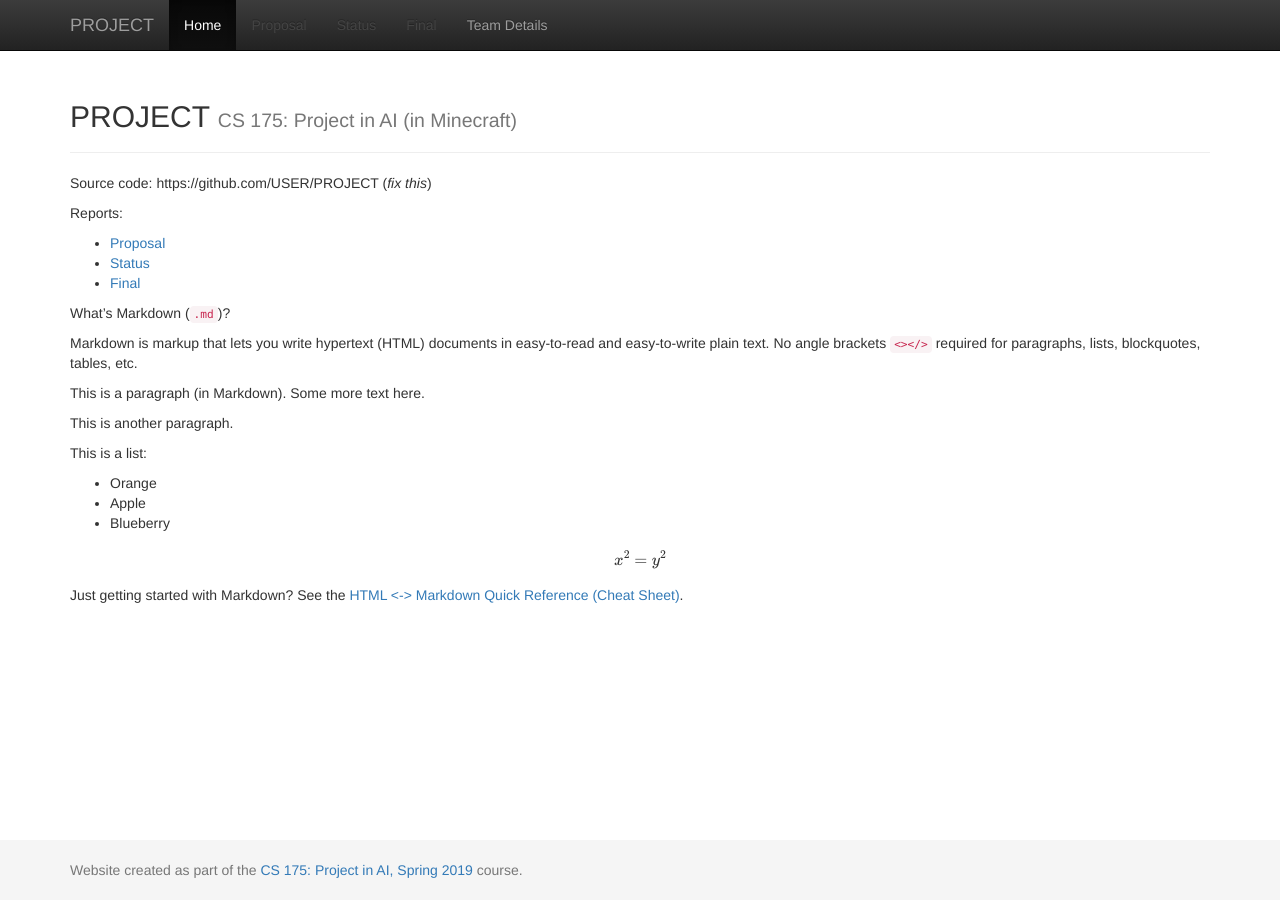
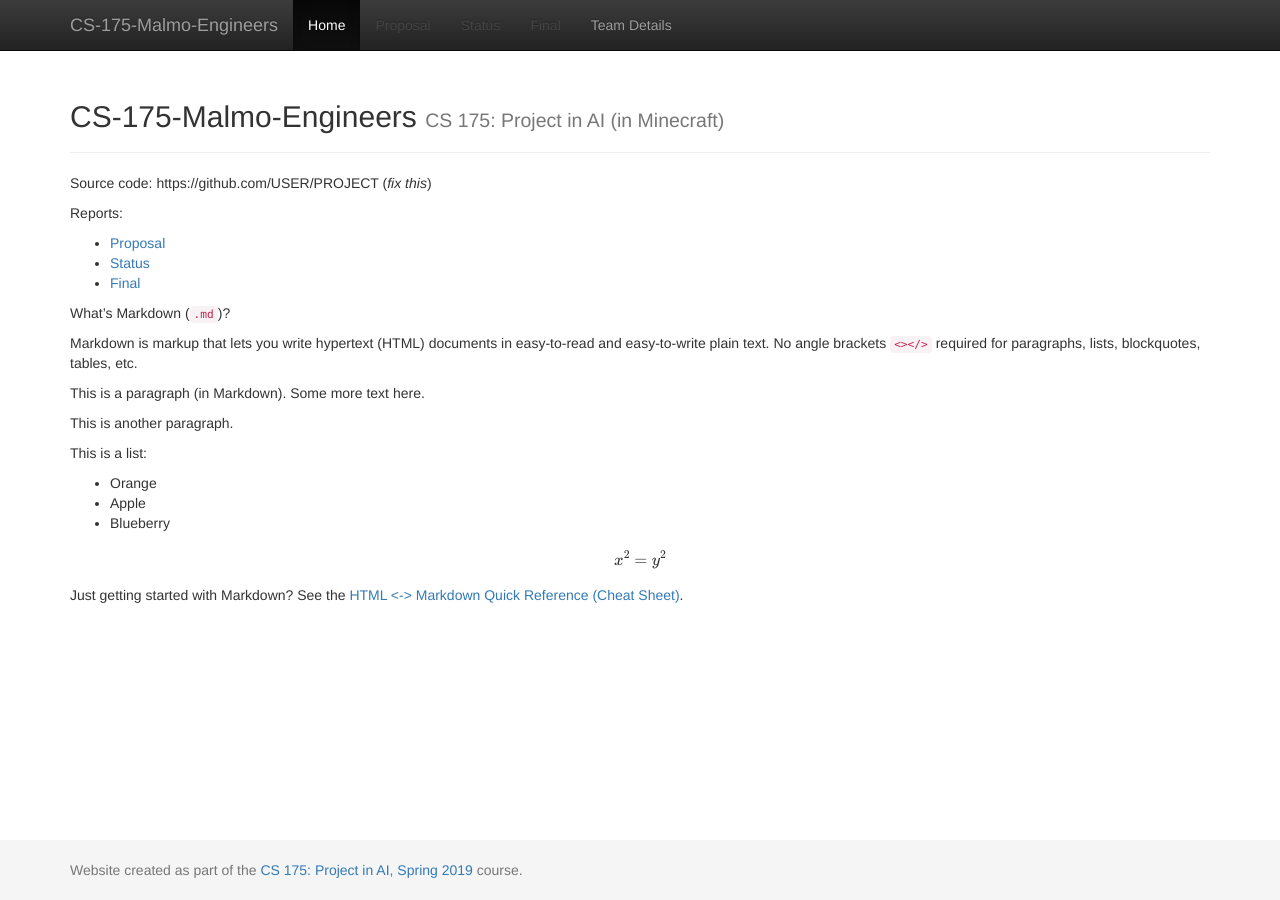
Before and after one commit to anguyen34/Tron-Researchers-CS175, a Jekyll site: the page built from docs/index.md, in a window 1280 px wide. Built offline with Jekyll 4.4.1, drawn with Linux system fonts in a browser that asks for light colours; formulas are drawn with MathJax 3.

Commit message:
Update _config.yml

```diff
--- a/docs/_config.yml
+++ b/docs/_config.yml
@@ -1,7 +1,8 @@
 ###########
 # site.title
 
-title:    'PROJECT'
+title:    '
+CS-175-Malmo-Engineers'
 subtitle: 'CS 175: Project in AI (in Minecraft)'
 
 
```
